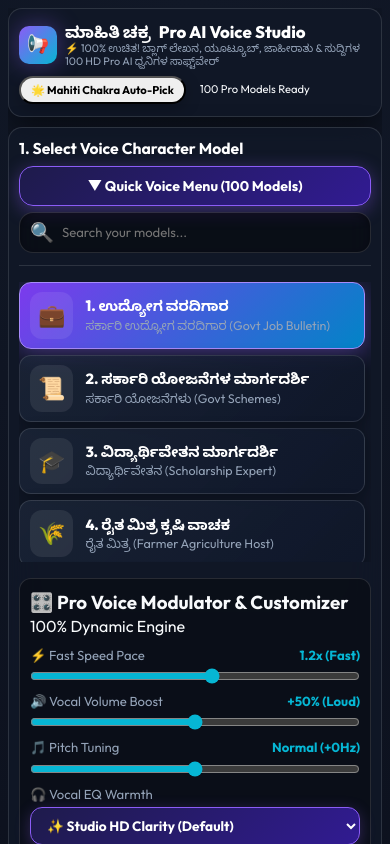
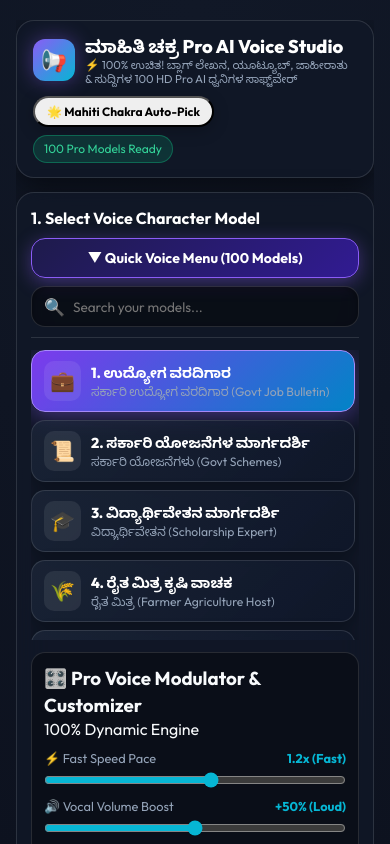
Before and after one commit to jakkubiradar143Biradar/Kannada_Pro_Studio, a website: page index.html in a window 390 px wide. Shown: the top 844 px of the page. Drawn offline with Linux system fonts and the light colour scheme.

Commit message:
Enforced_Unified_1Column_Layout_For_Both_Mobile_And_Desktop_Mode

```diff
--- a/style.css
+++ b/style.css
@@ -25,50 +25,52 @@ html, body {
     background: radial-gradient(circle at top center, #111827, #070913);
     color: var(--text-primary);
     min-height: 100vh;
-    padding: 16px;
+    padding: 10px 8px;
     line-height: 1.4;
 }
 
 .studio-container, .app-wrapper {
-    max-width: 1350px;
+    max-width: 900px;
     margin: 0 auto;
     display: flex;
     flex-direction: column;
-    gap: 20px;
+    gap: 14px;
     width: 100%;
     overflow-x: hidden;
 }
 
-/* Header Section */
+/* Header Section - 100% Responsive Clean Layout */
 .app-header, .top-nav {
     background: var(--card-bg) !important;
     border: 1px solid var(--card-border) !important;
-    border-radius: 20px !important;
+    border-radius: 18px !important;
     backdrop-filter: blur(16px) !important;
-    padding: 18px 26px !important;
+    padding: 14px 16px !important;
     display: flex !important;
-    justify-content: space-between !important;
-    align-items: center !important;
+    flex-direction: column !important;
+    align-items: stretch !important;
     box-shadow: 0 10px 30px rgba(0, 0, 0, 0.5) !important;
-    flex-wrap: wrap !important;
-    gap: 14px !important;
+    gap: 10px !important;
     width: 100% !important;
     box-sizing: border-box !important;
+    overflow: hidden !important;
 }
 
 .header-left, .brand-group {
     display: flex !important;
     align-items: center !important;
-    gap: 16px !important;
-    max-width: 100% !important;
+    gap: 10px !important;
+    width: 100% !important;
 }
 
 .app-logo, .brand-icon {
-    font-size: 2.2rem !important;
+    width: 42px !important;
+    height: 42px !important;
+    font-size: 1.3rem !important;
     background: var(--accent-gradient) !important;
-    border-radius: 18px !important;
-    padding: 10px 14px !important;
-    box-shadow: 0 0 25px var(--glow-purple) !important;
+    border-radius: 12px !important;
+    padding: 6px !important;
+    box-shadow: 0 0 20px var(--glow-purple) !important;
     display: flex !important;
     align-items: center !important;
     justify-content: center !important;
@@ -79,33 +81,45 @@ html, body {
 .app-title-container, .brand-info {
     display: flex !important;
     flex-direction: column !important;
-    max-width: 100% !important;
+    flex: 1 !important;
+    overflow: hidden !important;
+    width: 100% !important;
 }
 
 .app-title, .brand-name {
-    font-size: 1.65rem !important;
+    font-size: 1.15rem !important;
+    line-height: 1.25 !important;
     font-weight: 800 !important;
     color: #ffffff !important;
-    display: flex !important;
-    align-items: center !important;
-    gap: 8px !important;
+    white-space: normal !important;
+    word-break: break-word !important;
+}
+
+.brand-name span {
+    display: inline-block !important;
 }
 
 .app-subtitle, .brand-tagline {
-    font-size: 0.88rem !important;
+    font-size: 0.72rem !important;
     color: var(--text-secondary) !important;
+    line-height: 1.2 !important;
+    white-space: normal !important;
+    word-break: break-word !important;
 }
 
 .header-badges, .nav-actions {
     display: flex !important;
     align-items: center !important;
-    gap: 12px !important;
+    justify-content: flex-start !important;
+    gap: 8px !important;
+    width: 100% !important;
+    flex-wrap: wrap !important;
 }
 
 .badge-pill, .btn-smart-pick {
-    padding: 8px 18px !important;
-    border-radius: 20px !important;
-    font-size: 0.85rem !important;
+    padding: 6px 12px !important;
+    border-radius: 18px !important;
+    font-size: 0.75rem !important;
     font-weight: 700 !important;
     display: inline-flex !important;
     align-items: center !important;
@@ -120,49 +134,76 @@ html, body {
     border: 1px solid rgba(255, 183, 3, 0.4) !important;
 }
 
-.badge-pill.green {
+.badge-pill.green, .live-status {
     background: rgba(16, 185, 129, 0.18) !important;
     color: #34d399 !important;
     border: 1px solid rgba(16, 185, 129, 0.4) !important;
+    padding: 5px 10px !important;
+    font-size: 0.75rem !important;
+    border-radius: 18px !important;
 }
 
-/* Main Layout Grid */
+/* UNIFIED 1-COLUMN FLEX LAYOUT FOR BOTH MOBILE MODE AND DESKTOP MODE (A TO Z IDENTICAL) */
 .main-grid, .studio-main {
-    display: grid !important;
-    grid-template-columns: 1.15fr 0.85fr !important;
-    gap: 24px !important;
+    display: flex !important;
+    flex-direction: column !important;
+    gap: 14px !important;
     width: 100% !important;
 }
 
 .grid-card, .section-card {
     background: var(--card-bg) !important;
     border: 1px solid var(--card-border) !important;
-    border-radius: 24px !important;
-    padding: 24px !important;
+    border-radius: 18px !important;
+    padding: 14px !important;
     backdrop-filter: blur(16px) !important;
     box-shadow: 0 10px 30px rgba(0, 0, 0, 0.4) !important;
     display: flex !important;
     flex-direction: column !important;
-    gap: 16px !important;
+    gap: 12px !important;
     width: 100% !important;
     box-sizing: border-box !important;
 }
 
 .card-title, .section-title-row {
-    font-size: 1.2rem !important;
+    font-size: 1.05rem !important;
     font-weight: 700 !important;
     color: #fff !important;
     display: flex !important;
-    align-items: center !important;
-    justify-content: space-between !important;
+    flex-direction: column !important;
+    align-items: flex-start !important;
+    gap: 8px !important;
     border-bottom: 1px solid var(--card-border) !important;
-    padding-bottom: 12px !important;
+    padding-bottom: 10px !important;
+    width: 100% !important;
+}
+
+h2 {
+    font-size: 1rem !important;
+    word-break: break-word !important;
+    white-space: normal !important;
 }
 
 .header-controls {
     display: flex !important;
-    align-items: center !important;
-    gap: 10px !important;
+    flex-direction: column !important;
+    gap: 8px !important;
+    width: 100% !important;
+}
+
+/* Quick Voice Button */
+.btn-quick-voice {
+    padding: 10px 16px !important;
+    background: linear-gradient(135deg, #1e1b4b, #311b92) !important;
+    border: 1px solid #8b5cf6 !important;
+    border-radius: 14px !important;
+    color: #ffffff !important;
+    font-size: 0.88rem !important;
+    font-weight: 700 !important;
+    cursor: pointer !important;
+    box-shadow: 0 4px 18px rgba(139, 92, 246, 0.4) !important;
+    width: 100% !important;
+    text-align: center !important;
 }
 
 /* Sleek Search Box */
@@ -173,8 +214,9 @@ html, body {
     background: rgba(0, 0, 0, 0.4) !important;
     border: 1px solid var(--card-border) !important;
     border-radius: 14px !important;
-    padding: 8px 14px !important;
+    padding: 8px 12px !important;
     box-shadow: inset 0 2px 6px rgba(0, 0, 0, 0.3) !important;
+    width: 100% !important;
 }
 
 .search-box input {
@@ -182,31 +224,31 @@ html, body {
     border: none !important;
     outline: none !important;
     color: #ffffff !important;
-    font-size: 0.88rem !important;
+    font-size: 0.85rem !important;
     width: 100% !important;
 }
 
-/* Voice Models Selector Grid */
+/* Voice Models Selector Grid - 1 Single Column Everywhere */
 .voice-models-container {
     display: grid !important;
-    grid-template-columns: 1fr 1fr !important;
-    gap: 12px !important;
-    max-height: 300px !important;
+    grid-template-columns: 1fr !important;
+    gap: 8px !important;
+    max-height: 290px !important;
     overflow-y: auto !important;
-    padding-right: 6px !important;
+    padding-right: 4px !important;
     width: 100% !important;
 }
 
 .model-card, .voice-card {
     background: linear-gradient(135deg, rgba(30, 41, 59, 0.7), rgba(15, 23, 42, 0.85)) !important;
     border: 1px solid rgba(255, 255, 255, 0.12) !important;
-    border-radius: 16px !important;
-    padding: 12px 14px !important;
+    border-radius: 14px !important;
+    padding: 10px 12px !important;
     cursor: pointer !important;
-    transition: all 0.25s ease !important;
+    transition: all 0.2s ease !important;
     display: flex !important;
     align-items: center !important;
-    gap: 12px !important;
+    gap: 10px !important;
     width: 100% !important;
     box-sizing: border-box !important;
     box-shadow: 0 4px 15px rgba(0, 0, 0, 0.3) !important;
@@ -215,8 +257,6 @@ html, body {
 .model-card:hover, .voice-card:hover {
     background: linear-gradient(135deg, rgba(51, 65, 85, 0.8), rgba(30, 41, 59, 0.95)) !important;
     border-color: rgba(139, 92, 246, 0.5) !important;
-    transform: translateY(-2px) !important;
-    box-shadow: 0 6px 20px rgba(139, 92, 246, 0.3) !important;
 }
 
 .model-card.active, .voice-card.selected {
@@ -226,10 +266,11 @@ html, body {
 }
 
 .avatar, .voice-icon {
-    font-size: 22px !important;
+    font-size: 20px !important;
     background: rgba(255, 255, 255, 0.08) !important;
-    padding: 8px !important;
-    border-radius: 12px !important;
+    padding: 6px !important;
+    border-radius: 10px !important;
+    flex-shrink: 0 !important;
 }
 
 .details, .voice-info {
@@ -240,42 +281,42 @@ html, body {
 }
 
 .model-name, .voice-name {
-    font-size: 0.92rem !important;
+    font-size: 0.9rem !important;
     font-weight: 800 !important;
     color: #ffffff !important;
-    white-space: nowrap !important;
-    overflow: hidden !important;
-    text-overflow: ellipsis !important;
+    white-space: normal !important;
+    word-break: break-word !important;
 }
 
 .model-desc, .voice-tag {
-    font-size: 0.78rem !important;
+    font-size: 0.76rem !important;
     color: var(--text-secondary) !important;
+    white-space: normal !important;
+    word-break: break-word !important;
 }
 
-/* Modulator Sliders Panel & Dropdown Fix */
+.badge-tag {
+    display: none !important;
+}
+
+/* Modulator Sliders Panel - 1 Column Everywhere */
 .modulator-panel {
     background: rgba(0, 0, 0, 0.35) !important;
     border: 1px solid var(--card-border) !important;
-    border-radius: 16px !important;
-    padding: 18px !important;
-    display: grid !important;
-    grid-template-columns: 1fr 1fr !important;
-    gap: 16px !important;
+    border-radius: 14px !important;
+    padding: 12px !important;
+    display: flex !important;
+    flex-direction: column !important;
+    gap: 10px !important;
     width: 100% !important;
     box-sizing: border-box !important;
 }
 
-#eqSelect, select {
-    background: linear-gradient(135deg, #1e1b4b, #311b92) !important;
-    border: 1px solid #8b5cf6 !important;
-    border-radius: 12px !important;
-    color: #ffffff !important;
-    padding: 8px 12px !important;
-    font-size: 0.85rem !important;
-    font-weight: 700 !important;
-    outline: none !important;
-    box-shadow: 0 4px 15px rgba(139, 92, 246, 0.3) !important;
+.sliders-grid {
+    display: flex !important;
+    flex-direction: column !important;
+    gap: 10px !important;
+    width: 100% !important;
 }
 
 .slider-group, .slider-box {
@@ -286,7 +327,7 @@ html, body {
 }
 
 .slider-label {
-    font-size: 0.82rem !important;
+    font-size: 0.8rem !important;
     color: var(--text-secondary) !important;
     display: flex !important;
     justify-content: space-between !important;
@@ -303,12 +344,25 @@ input[type="range"] {
     width: 100% !important;
 }
 
-/* Sample Flow Pills Row Fix (3D Glowing Dark Pills) */
+#eqSelect, select {
+    background: linear-gradient(135deg, #1e1b4b, #311b92) !important;
+    border: 1px solid #8b5cf6 !important;
+    border-radius: 12px !important;
+    color: #ffffff !important;
+    padding: 8px 12px !important;
+    font-size: 0.85rem !important;
+    font-weight: 700 !important;
+    outline: none !important;
+    box-shadow: 0 4px 15px rgba(139, 92, 246, 0.3) !important;
+    width: 100% !important;
+}
+
+/* Sample Flow Pills Row */
 .sample-pills-row {
     display: flex !important;
     flex-wrap: wrap !important;
-    gap: 8px !important;
-    margin-bottom: 12px !important;
+    gap: 6px !important;
+    margin-bottom: 10px !important;
 }
 
 .sample-pills-row .pill, .pill {
@@ -316,11 +370,10 @@ input[type="range"] {
     border: 1px solid rgba(139, 92, 246, 0.35) !important;
     border-radius: 20px !important;
     color: #f1f5f9 !important;
-    padding: 8px 14px !important;
-    font-size: 0.82rem !important;
+    padding: 7px 12px !important;
+    font-size: 0.8rem !important;
     font-weight: 700 !important;
     box-shadow: 0 4px 12px rgba(0, 0, 0, 0.3) !important;
-    transition: all 0.2s ease !important;
     display: inline-flex !important;
     align-items: center !important;
     gap: 6px !important;
@@ -331,82 +384,74 @@ input[type="range"] {
     background: linear-gradient(135deg, #7c3aed, #0284c7) !important;
     border-color: #a78bfa !important;
     color: #ffffff !important;
-    box-shadow: 0 4px 18px rgba(124, 58, 237, 0.4) !important;
 }
 
 /* Kanglish Transliteration Helper Styling */
 .kanglish-accordion {
     background: rgba(17, 24, 39, 0.7) !important;
     border: 1px solid rgba(139, 92, 246, 0.3) !important;
-    border-radius: 16px !important;
+    border-radius: 14px !important;
     overflow: hidden !important;
-    margin-top: 12px !important;
-    margin-bottom: 16px !important;
+    margin-top: 10px !important;
+    margin-bottom: 14px !important;
 }
 
 .accordion-header {
     background: rgba(30, 41, 59, 0.5) !important;
-    padding: 10px 14px !important;
+    padding: 8px 12px !important;
     color: #38bdf8 !important;
     font-weight: 700 !important;
-    font-size: 0.85rem !important;
+    font-size: 0.82rem !important;
 }
 
 .accordion-body input {
     background: rgba(0, 0, 0, 0.5) !important;
     border: 1px solid rgba(255, 255, 255, 0.15) !important;
-    border-radius: 12px !important;
+    border-radius: 10px !important;
     color: #ffffff !important;
-    padding: 10px 12px !important;
-    font-size: 0.88rem !important;
+    padding: 8px 10px !important;
+    font-size: 0.85rem !important;
     width: 100% !important;
 }
 
 .btn-apply-kang {
     background: linear-gradient(135deg, #7c3aed, #0284c7) !important;
     border: none !important;
-    border-radius: 12px !important;
+    border-radius: 10px !important;
     color: #ffffff !important;
     font-weight: 800 !important;
-    padding: 10px 16px !important;
-    font-size: 0.82rem !important;
+    padding: 8px 14px !important;
+    font-size: 0.8rem !important;
     cursor: pointer !important;
-    box-shadow: 0 4px 15px rgba(124, 58, 237, 0.4) !important;
     margin-top: 8px !important;
 }
 
 /* Text Input Area */
 .input-container textarea, .text-input-area {
     width: 100% !important;
-    min-height: 200px !important;
+    min-height: 180px !important;
     background: rgba(0, 0, 0, 0.45) !important;
     border: 1px solid var(--card-border) !important;
-    border-radius: 16px !important;
-    padding: 16px !important;
+    border-radius: 14px !important;
+    padding: 12px !important;
     color: #ffffff !important;
-    font-size: 0.98rem !important;
+    font-size: 0.92rem !important;
     resize: vertical !important;
     outline: none !important;
     line-height: 1.6 !important;
     box-sizing: border-box !important;
 }
 
-.input-container textarea:focus, .text-input-area:focus {
-    border-color: #8b5cf6 !important;
-    box-shadow: 0 0 20px var(--glow-purple) !important;
-}
-
 /* Action Button */
 .btn-generate-speech, .btn-generate {
     background: var(--button-gradient) !important;
     color: #ffffff !important;
-    font-size: 1.1rem !important;
+    font-size: 1.05rem !important;
     font-weight: 800 !important;
-    padding: 18px !important;
+    padding: 16px !important;
     border: none !important;
-    border-radius: 16px !important;
+    border-radius: 14px !important;
     cursor: pointer !important;
-    transition: all 0.3s ease !important;
     display: flex !important;
     align-items: center !important;
     justify-content: center !important;
@@ -416,18 +461,13 @@ input[type="range"] {
     box-sizing: border-box !important;
 }
 
-.btn-generate-speech:hover, .btn-generate:hover {
-    transform: translateY(-2px) !important;
-    box-shadow: 0 12px 35px rgba(124, 58, 237, 0.6) !important;
-}
-
-/* Audio Player Card & Ultra-Premium Download Button */
+/* Audio Player Card & Download Button */
 .player-card {
     background: rgba(17, 24, 39, 0.7) !important;
     border: 1px solid rgba(139, 92, 246, 0.3) !important;
-    border-radius: 20px !important;
-    padding: 18px !important;
-    margin-top: 14px !important;
+    border-radius: 16px !important;
+    padding: 14px !important;
+    margin-top: 12px !important;
 }
 
 .btn-download-mp3 {
@@ -436,263 +476,21 @@ input[type="range"] {
     justify-content: center !important;
     gap: 8px !important;
     width: 100% !important;
-    padding: 16px !important;
+    padding: 14px !important;
     background: linear-gradient(135deg, #10b981, #059669) !important;
     border: 1px solid #34d399 !important;
-    border-radius: 16px !important;
+    border-radius: 14px !important;
     color: #ffffff !important;
     text-decoration: none !important;
     font-weight: 800 !important;
-    font-size: 1rem !important;
+    font-size: 0.95rem !important;
     box-shadow: 0 6px 25px rgba(16, 185, 129, 0.4) !important;
-    transition: all 0.25s ease !important;
-    margin-top: 14px !important;
-}
-
-.btn-download-mp3:hover {
-    transform: translateY(-2px) !important;
-    box-shadow: 0 10px 30px rgba(16, 185, 129, 0.6) !important;
+    margin-top: 12px !important;
 }
 
 .btn-download-mp3.disabled {
     opacity: 0.5 !important;
     pointer-events: none !important;
-}
-
-/* 100% FULL-WIDTH MOBILE LAYOUT - NO DARK EMPTY RIGHT SPACE */
-@media (max-width: 768px) {
-    html, body {
-        padding: 4px !important;
-        width: 100% !important;
-        max-width: 100vw !important;
-        overflow-x: hidden !important;
-    }
-
-    .studio-container, .app-wrapper {
-        gap: 10px !important;
-        width: 100% !important;
-        max-width: 100% !important;
-        overflow-x: hidden !important;
-        margin: 0 auto !important;
-    }
-
-    /* Header Mobile Rules */
-    .top-nav, .app-header {
-        flex-direction: column !important;
-        align-items: stretch !important;
-        padding: 12px 10px !important;
-        gap: 8px !important;
-        border-radius: 14px !important;
-        width: 100% !important;
-        max-width: 100% !important;
-        box-sizing: border-box !important;
-        overflow: hidden !important;
-    }
-
-    .brand-group, .header-left {
-        display: flex !important;
-        align-items: center !important;
-        gap: 8px !important;
-        width: 100% !important;
-        max-width: 100% !important;
-    }
-
-    .brand-icon, .app-logo {
-        width: 38px !important;
-        height: 38px !important;
-        font-size: 1.1rem !important;
-        border-radius: 10px !important;
-        flex-shrink: 0 !important;
-        padding: 4px !important;
-    }
-
-    .brand-info, .app-title-container {
-        display: flex !important;
-        flex-direction: column !important;
-        flex: 1 !important;
-        overflow: hidden !important;
-        width: 100% !important;
-    }
-
-    .brand-name, .app-title {
-        font-size: 1.05rem !important;
-        line-height: 1.25 !important;
-        white-space: normal !important;
-        word-break: break-word !important;
-        flex-wrap: wrap !important;
-    }
-
-    .brand-name span {
-        display: inline-block !important;
-    }
-
-    .brand-tagline, .app-subtitle {
-        font-size: 0.68rem !important;
-        line-height: 1.2 !important;
-        white-space: normal !important;
-        word-break: break-word !important;
-    }
-
-    .nav-actions, .header-badges {
-        display: flex !important;
-        align-items: center !important;
-        justify-content: flex-start !important;
-        gap: 6px !important;
-        width: 100% !important;
-        flex-wrap: wrap !important;
-    }
-
-    .btn-smart-pick, .badge-pill {
-        padding: 5px 10px !important;
-        font-size: 0.7rem !important;
-        border-radius: 18px !important;
-    }
-
-    .live-status {
-        padding: 4px 8px !important;
-        font-size: 0.7rem !important;
-    }
-
-    /* Section Titles & Header Controls Fix */
-    .section-title-row, .card-title {
-        flex-direction: column !important;
-        align-items: flex-start !important;
-        gap: 6px !important;
-        width: 100% !important;
-    }
-
-    h2 {
-        font-size: 0.98rem !important;
-        word-break: break-word !important;
-        white-space: normal !important;
-    }
-
-    .header-controls {
-        display: flex !important;
-        flex-direction: column !important;
-        gap: 6px !important;
-        width: 100% !important;
-    }
-
-    .search-box {
-        width: 100% !important;
-        padding: 6px 10px !important;
-    }
-
-    .search-box input {
-        width: 100% !important;
-        font-size: 0.82rem !important;
-    }
-
-    /* Main Layout Grid Full-Width */
-    .main-grid, .studio-main {
-        grid-template-columns: 1fr !important;
-        gap: 10px !important;
-        width: 100% !important;
-    }
-
-    .grid-card, .section-card {
-        padding: 10px !important;
-        border-radius: 14px !important;
-        width: 100% !important;
-        box-sizing: border-box !important;
-    }
-
-    /* 100 Models Single Column Full Width */
-    .voice-models-container {
-        grid-template-columns: 1fr !important;
-        gap: 6px !important;
-        max-height: 280px !important;
-        width: 100% !important;
-    }
-
-    .model-card, .voice-card {
-        padding: 9px 10px !important;
-        border-radius: 12px !important;
-        width: 100% !important;
-        box-sizing: border-box !important;
-        display: flex !important;
-        justify-content: space-between !important;
-    }
-
-    /* Modulator Panel Full Width Fix */
-    .modulator-panel {
-        display: flex !important;
-        flex-direction: column !important;
-        padding: 10px !important;
-        border-radius: 12px !important;
-        width: 100% !important;
-        box-sizing: border-box !important;
-        gap: 8px !important;
-    }
-
-    .sliders-grid {
-        display: flex !important;
-        flex-direction: column !important;
-        gap: 8px !important;
-        width: 100% !important;
-    }
-
-    .slider-box {
-        width: 100% !important;
-    }
-
-    /* Enter Text Section Full Width */
-    .input-container textarea, .text-input-area {
-        min-height: 180px !important;
-        font-size: 0.90rem !important;
-        padding: 10px !important;
-        border-radius: 12px !important;
-        width: 100% !important;
-        box-sizing: border-box !important;
-    }
-
-    .btn-generate-speech, .btn-generate {
-        padding: 14px !important;
-        font-size: 0.95rem !important;
-        border-radius: 12px !important;
-        width: 100% !important;
-        box-sizing: border-box !important;
-    }
-
-    /* Hide floating badge tags on mobile so text never squishes */
-    .badge-tag {
-        display: none !important;
-    }
-
-    .model-name, .voice-name {
-        font-size: 0.92rem !important;
-        white-space: normal !important;
-        word-break: break-word !important;
-    }
-
-    .model-desc, .voice-tag {
-        font-size: 0.78rem !important;
-        white-space: normal !important;
-        word-break: break-word !important;
-    }
-}
-
-/* Quick Voice Menu Button Styling */
-.btn-quick-voice {
-    padding: 10px 18px !important;
-    background: linear-gradient(135deg, #1e1b4b, #311b92) !important;
-    border: 1px solid #8b5cf6 !important;
-    border-radius: 14px !important;
-    color: #ffffff !important;
-    font-size: 0.88rem !important;
-    font-weight: 700 !important;
-    cursor: pointer !important;
-    box-shadow: 0 4px 18px rgba(139, 92, 246, 0.4) !important;
-    transition: all 0.2s ease !important;
-    width: 100% !important;
-    text-align: center !important;
-}
-
-.btn-quick-voice:hover {
-    background: linear-gradient(135deg, #311b92, #4c1d95) !important;
-    transform: translateY(-1px) !important;
-    box-shadow: 0 6px 22px rgba(139, 92, 246, 0.6) !important;
 }
 
 /* Custom Glassmorphic Voice Selection Modal Overlay */
@@ -801,7 +599,6 @@ input[type="range"] {
 .modal-voice-btn:hover {
     background: linear-gradient(135deg, rgba(51, 65, 85, 0.9), rgba(30, 41, 59, 0.95)) !important;
     border-color: #8b5cf6 !important;
-    transform: translateY(-1px) !important;
 }
 
 .modal-voice-btn.active {
```
